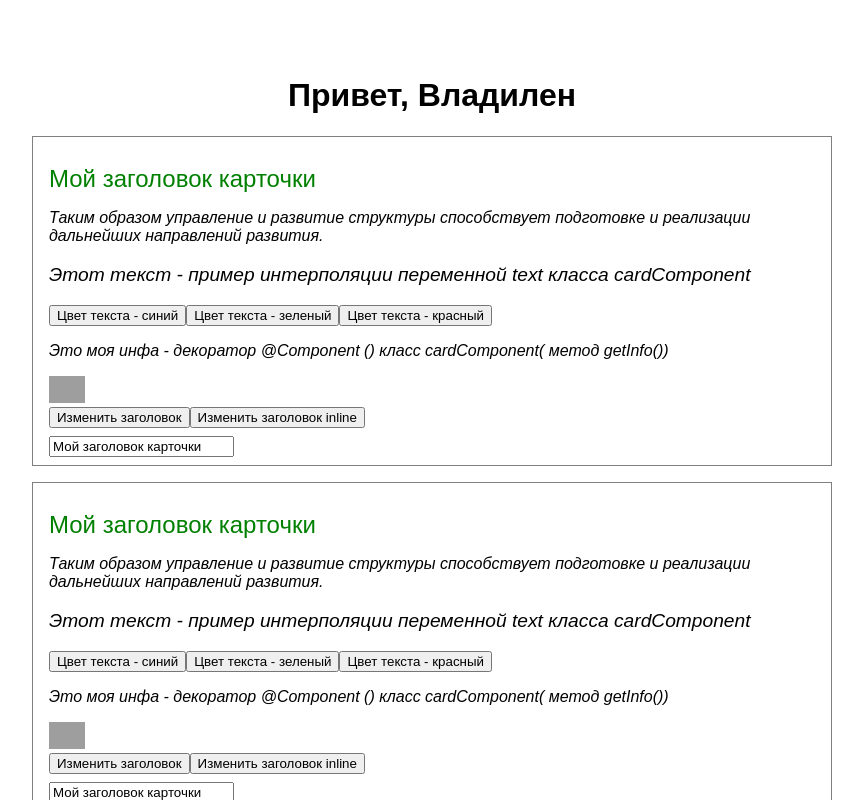
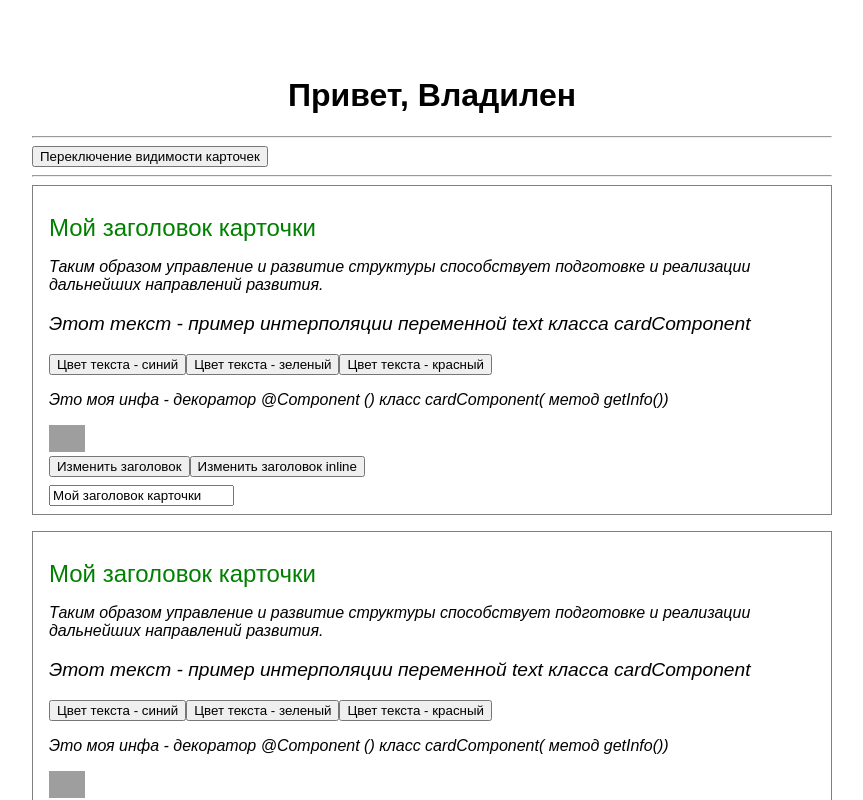
Before and after one commit to GeorgeID/vlad-ngbasic, an Angular app: page / in a window 1280 px wide. Shown: the top 800 px of the page, without its empty margins (208-1071 px from the left). Built offline with nearby package versions, Linux system fonts and the light colour scheme; grey boxes are pictures that could not be loaded.

Commit message:
Директивы упраления отображаемости элементов + структурные элементы

```diff
--- a/src/app/app.component.html
+++ b/src/app/app.component.html
@@ -1,9 +1,21 @@
 <div class="container">
   <h1>Привет, Владилен</h1>
-
+  <hr>
+  <!-- Директивы упраления отображаемости элементов = -->
+  <!-- Скрыть или показать карточки -->
+  <!-- 1. Добавляем метод toggleCards -->
+  <button (click)="toggleCards()">Переключение видимости карточек</button>
+  <hr>
   <!-- <app-form></app-form> -->
-
-  <app-card></app-card>
-  <app-card></app-card>
-  <app-card></app-card>
+  <!-- 2. оборачиваем карточки в <div></div>
+       3. структурные дерективы -->
+  <div *ngIf="toggle; else noCards">
+    <app-card></app-card>
+    <app-card></app-card>
+    <app-card></app-card>
+  </div>
+  <!-- 4. условие else к *ngIf путем создания спецкомпонента -->
+  <ng-template #noCards>
+    <p>Карточки скрыты!</p>
+  </ng-template>
 </div>
--- a/src/app/app.component.ts
+++ b/src/app/app.component.ts
@@ -3,8 +3,17 @@ import { Component } from '@angular/core';
 @Component({
   selector: 'app-root',
   templateUrl: './app.component.html',
-  styleUrls: ['./app.component.css']
+  styleUrls: ['./app.component.css'],
 })
 export class AppComponent {
   // title = 'vlad-ngbasic';
+
+  // Директивы упраления отображаемости элементов =
+  // Скрыть или показать карточки
+  // 1. Добавляем метод toggleCards
+  // 2. Создаем метод и переменную
+  toggle = true;
+  toggleCards() {
+    this.toggle = !this.toggle;
+  }
 }
```
